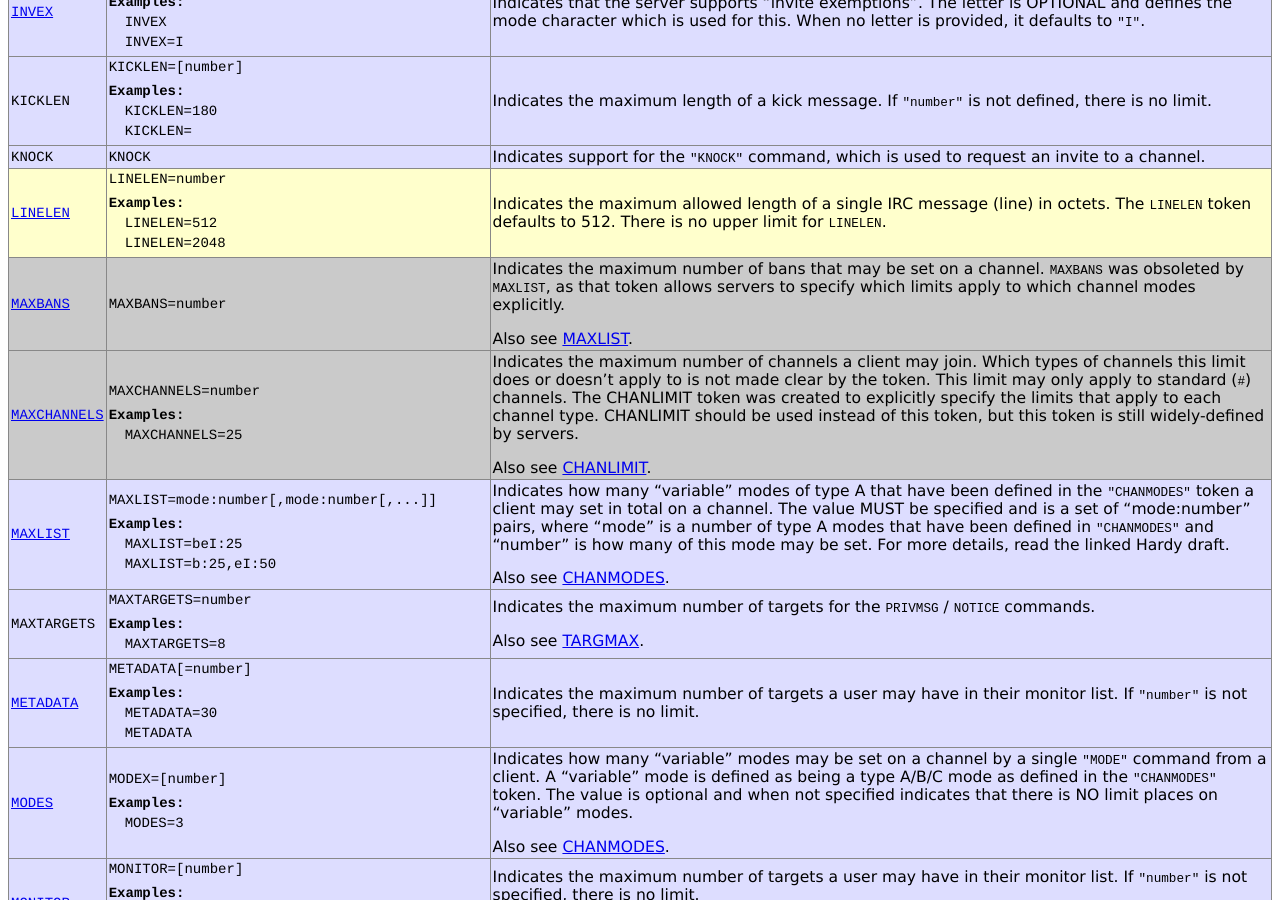
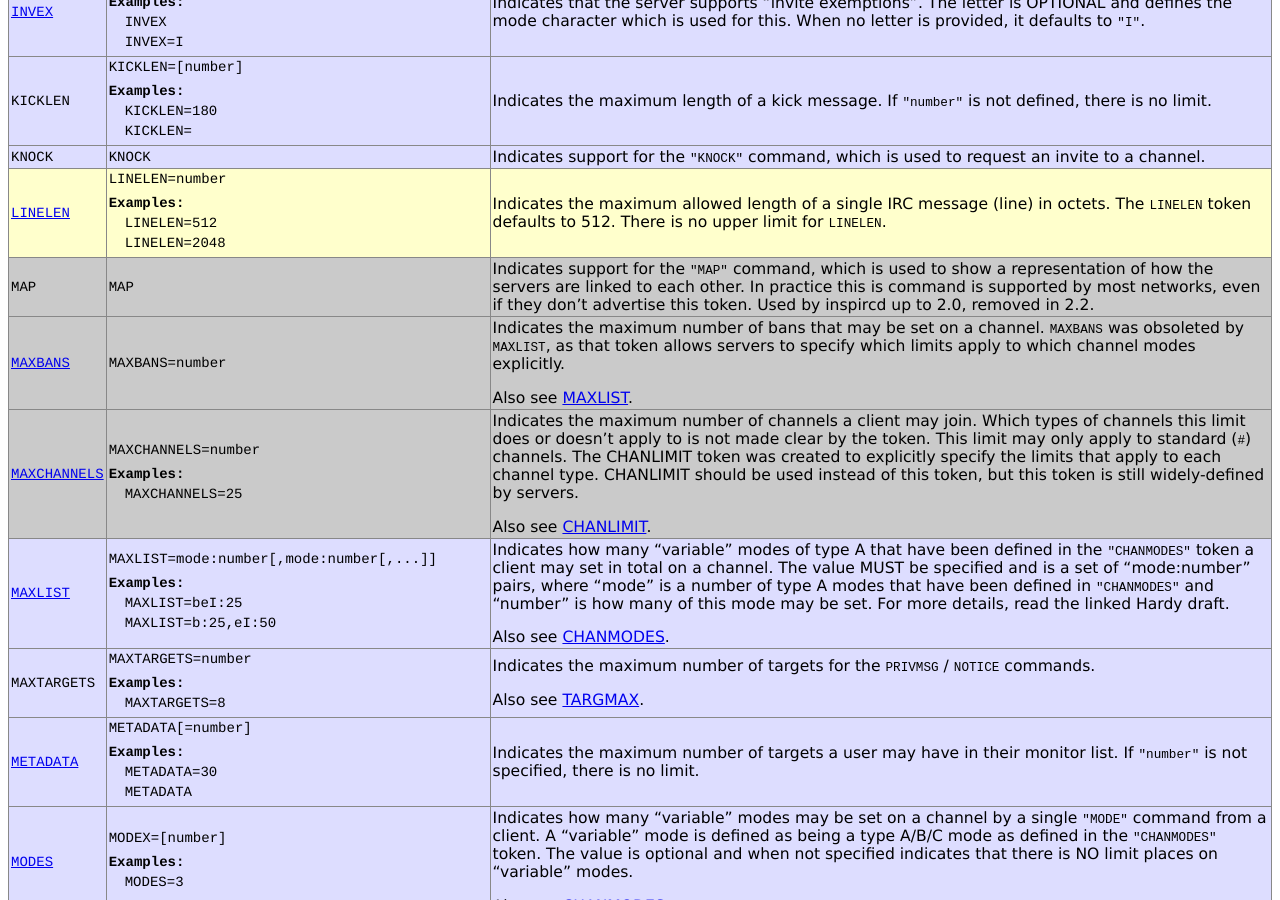
Before and after one commit to ircdocs/irc-defs, a Jekyll site: the page built from defs/isupport.html, in a window 1280 px wide and 900 px high, scrolled down 1287 px. Built offline with Jekyll 4.4.1, drawn with Linux system fonts in a browser that asks for light colours; some of the changed text lies outside the part shown.

Commit message:
isupport: add MAP and USERIP tokens/commands

```diff
--- a/_data/isupport.yaml
+++ b/_data/isupport.yaml
@@ -281,6 +281,19 @@
         proposed: true
 
     -
+        name: MAP
+        format: "MAP"
+        comment: >
+            Indicates support for the `"MAP"` command, which is used to
+            show a representation of how the servers are linked to each other.
+
+            In practice this is command is supported by most networks, even if
+            they don't advertise this token. Used by inspircd up to 2.0,
+            removed in 2.2.
+
+        obsolete: true
+
+    -
         name: MAXBANS
         format: "MAXBANS=number"
         information: "https://tools.ietf.org/html/draft-hardy-irc-isupport-00"
@@ -526,6 +539,17 @@
         obsolete: true
 
     -
+        name: USERIP
+        format: "USERIP"
+        comment: >
+            Indicates support for the `"USERIP"` command, which is used to
+            request the direct IP address of the user with the specified
+            nickname.
+
+            This might be supported by networks that don't advertise this
+            token.
+
+    -
         name: USERLEN
         format: "USERLEN=[number]"
         information: "http://rabbit.dereferenced.org/~nenolod/ircv3-harmony/id-wpitcock-ircv3-core.html#rfc.section.3.8.2.1.16"
```
